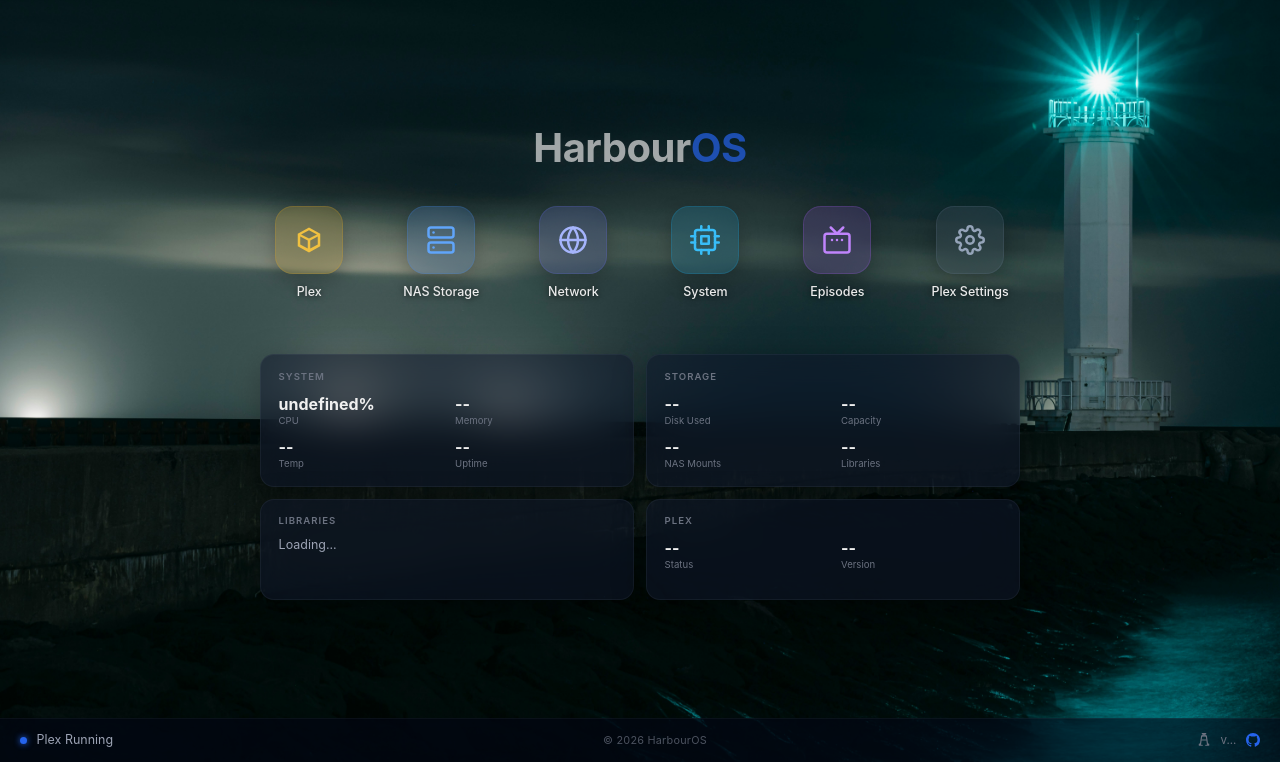
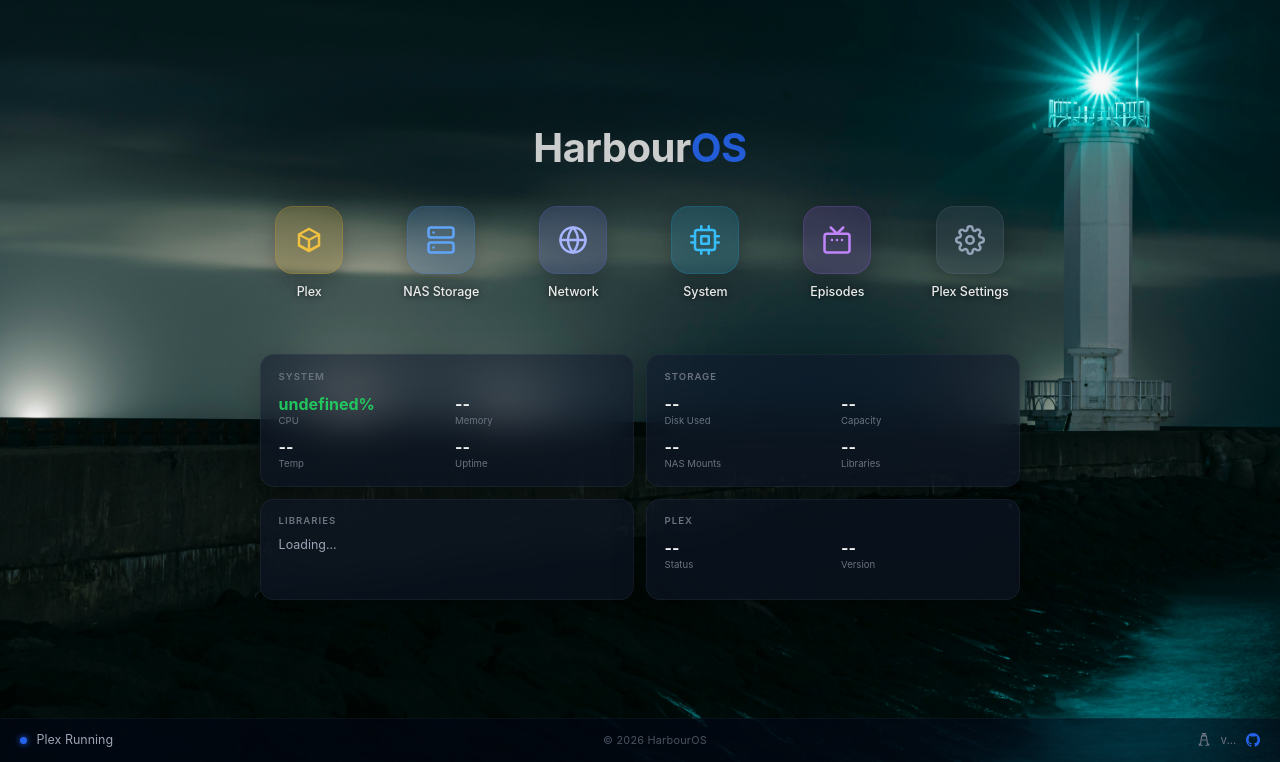
Before and after one commit to tnik71/HarbourOS, a Flask app: template admin-ui/harbouros_admin/templates/dashboard.html in a window 1280 px wide. Shown: the part 38-800 px from the top of the page. Run offline with Flask 3, Linux system fonts and the light colour scheme; the template is opened without the code that fills it, so the values that code supplies are empty; parts of the project's set-up code (start-up, migrations or seed data) failed here and were passed over.

Commit message:
Adopt mockup design improvements: colour-coded stats and library icons
- System widget stat values are now colour-coded: CPU (green/yellow/red by load),
  Memory (blue), Temperature (green/yellow/red by temp), Uptime (purple)
- Library widget icons now use type-specific colours: movies=gold, shows=blue,
  artist=purple, photo=green — matches the website mockup design
- Desktop logo opacity increased from 0.7 to 0.9 for stronger brand presence

Co-Authored-By: Claude Sonnet 4.6 <noreply@anthropic.com>

```diff
--- a/admin-ui/harbouros_admin/static/css/style.css
+++ b/admin-ui/harbouros_admin/static/css/style.css
@@ -124,7 +124,7 @@ body {
     font-weight: 700;
     letter-spacing: -0.5px;
     margin-bottom: -1.5rem;
-    opacity: 0.7;
+    opacity: 0.9;
 }
 
 /* === APP GRID === */
--- a/admin-ui/harbouros_admin/static/js/app.js
+++ b/admin-ui/harbouros_admin/static/js/app.js
@@ -34,11 +34,11 @@ function showMessage(el, text, type) {
 
 function libraryIcon(type) {
     var icons = {
-        movie: '<svg viewBox="0 0 24 24" width="18" height="18" fill="none" stroke="currentColor" stroke-width="2" stroke-linecap="round" stroke-linejoin="round"><rect x="2" y="2" width="20" height="20" rx="2.18" ry="2.18"/><line x1="7" y1="2" x2="7" y2="22"/><line x1="17" y1="2" x2="17" y2="22"/><line x1="2" y1="12" x2="22" y2="12"/><line x1="2" y1="7" x2="7" y2="7"/><line x1="2" y1="17" x2="7" y2="17"/><line x1="17" y1="7" x2="22" y2="7"/><line x1="17" y1="17" x2="22" y2="17"/></svg>',
-        show: '<svg viewBox="0 0 24 24" width="18" height="18" fill="none" stroke="currentColor" stroke-width="2" stroke-linecap="round" stroke-linejoin="round"><rect x="2" y="7" width="20" height="15" rx="2" ry="2"/><polyline points="17 2 12 7 7 2"/></svg>',
-        artist: '<svg viewBox="0 0 24 24" width="18" height="18" fill="none" stroke="currentColor" stroke-width="2" stroke-linecap="round" stroke-linejoin="round"><path d="M9 18V5l12-2v13"/><circle cx="6" cy="18" r="3"/><circle cx="18" cy="16" r="3"/></svg>',
-        photo: '<svg viewBox="0 0 24 24" width="18" height="18" fill="none" stroke="currentColor" stroke-width="2" stroke-linecap="round" stroke-linejoin="round"><rect x="3" y="3" width="18" height="18" rx="2" ry="2"/><circle cx="8.5" cy="8.5" r="1.5"/><polyline points="21 15 16 10 5 21"/></svg>',
-        default: '<svg viewBox="0 0 24 24" width="18" height="18" fill="none" stroke="currentColor" stroke-width="2" stroke-linecap="round" stroke-linejoin="round"><path d="M22 19a2 2 0 0 1-2 2H4a2 2 0 0 1-2-2V5a2 2 0 0 1 2-2h5l2 3h9a2 2 0 0 1 2 2z"/></svg>'
+        movie: '<svg viewBox="0 0 24 24" width="18" height="18" fill="none" stroke="#f0c040" stroke-width="2" stroke-linecap="round" stroke-linejoin="round"><rect x="2" y="2" width="20" height="20" rx="2.18" ry="2.18"/><line x1="7" y1="2" x2="7" y2="22"/><line x1="17" y1="2" x2="17" y2="22"/><line x1="2" y1="12" x2="22" y2="12"/><line x1="2" y1="7" x2="7" y2="7"/><line x1="2" y1="17" x2="7" y2="17"/><line x1="17" y1="7" x2="22" y2="7"/><line x1="17" y1="17" x2="22" y2="17"/></svg>',
+        show: '<svg viewBox="0 0 24 24" width="18" height="18" fill="none" stroke="#60a5fa" stroke-width="2" stroke-linecap="round" stroke-linejoin="round"><rect x="2" y="7" width="20" height="15" rx="2" ry="2"/><polyline points="17 2 12 7 7 2"/></svg>',
+        artist: '<svg viewBox="0 0 24 24" width="18" height="18" fill="none" stroke="#c084fc" stroke-width="2" stroke-linecap="round" stroke-linejoin="round"><path d="M9 18V5l12-2v13"/><circle cx="6" cy="18" r="3"/><circle cx="18" cy="16" r="3"/></svg>',
+        photo: '<svg viewBox="0 0 24 24" width="18" height="18" fill="none" stroke="#4ade80" stroke-width="2" stroke-linecap="round" stroke-linejoin="round"><rect x="3" y="3" width="18" height="18" rx="2" ry="2"/><circle cx="8.5" cy="8.5" r="1.5"/><polyline points="21 15 16 10 5 21"/></svg>',
+        default: '<svg viewBox="0 0 24 24" width="18" height="18" fill="none" stroke="#94a3b8" stroke-width="2" stroke-linecap="round" stroke-linejoin="round"><path d="M22 19a2 2 0 0 1-2 2H4a2 2 0 0 1-2-2V5a2 2 0 0 1 2-2h5l2 3h9a2 2 0 0 1 2 2z"/></svg>'
     };
     return icons[type] || icons['default'];
 }
@@ -102,11 +102,20 @@ setInterval(updateClock, 30000);
 /* === Widgets === */
 function updateSystemStats(sys) {
     var el;
-    el = document.getElementById('w-cpu'); if (el) el.textContent = sys.cpu_percent + '%';
-    el = document.getElementById('w-ram'); if (el) el.textContent = sys.memory.percent + '%';
+    el = document.getElementById('w-cpu');
+    if (el) {
+        el.textContent = sys.cpu_percent + '%';
+        el.style.color = sys.cpu_percent >= 80 ? '#f87171' : sys.cpu_percent >= 40 ? '#eab308' : '#22c55e';
+    }
+    el = document.getElementById('w-ram');
+    if (el) { el.textContent = sys.memory.percent + '%'; el.style.color = '#60a5fa'; }
     el = document.getElementById('w-temp');
-    if (el) el.textContent = sys.temperature !== null ? sys.temperature + '\u00B0C' : 'N/A';
-    el = document.getElementById('w-uptime'); if (el) el.textContent = sys.uptime.formatted;
+    if (el) {
+        el.textContent = sys.temperature !== null ? sys.temperature + '\u00B0C' : 'N/A';
+        el.style.color = sys.temperature === null ? '' : sys.temperature >= 75 ? '#f87171' : sys.temperature >= 60 ? '#eab308' : '#22c55e';
+    }
+    el = document.getElementById('w-uptime');
+    if (el) { el.textContent = sys.uptime.formatted; el.style.color = '#a78bfa'; }
     el = document.getElementById('w-disk');
     if (el) el.textContent = sys.disk.used_gb + ' / ' + sys.disk.total_gb + ' GB';
     el = document.getElementById('w-disk-pct'); if (el) el.textContent = sys.disk.percent + '%';
```
